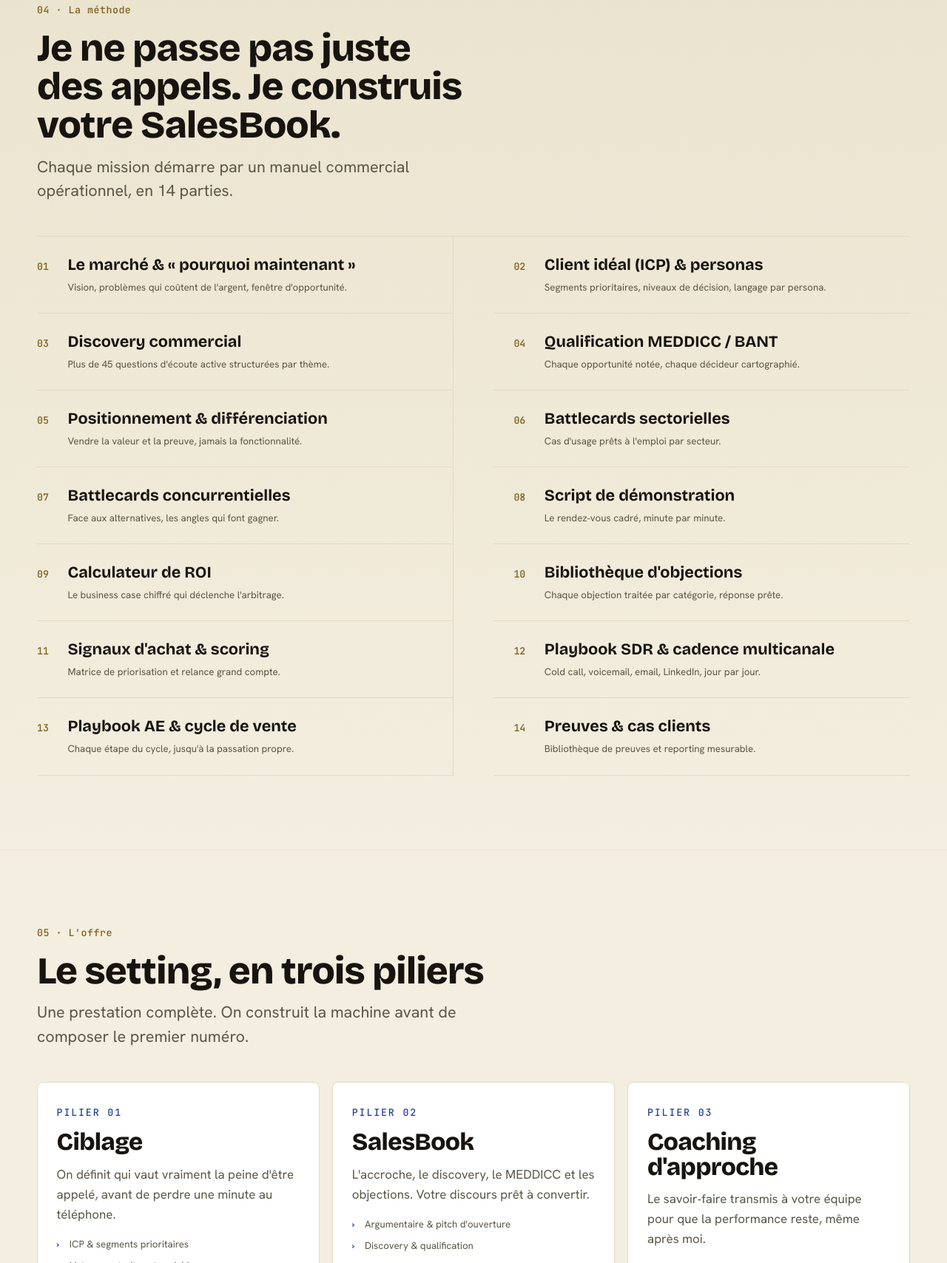
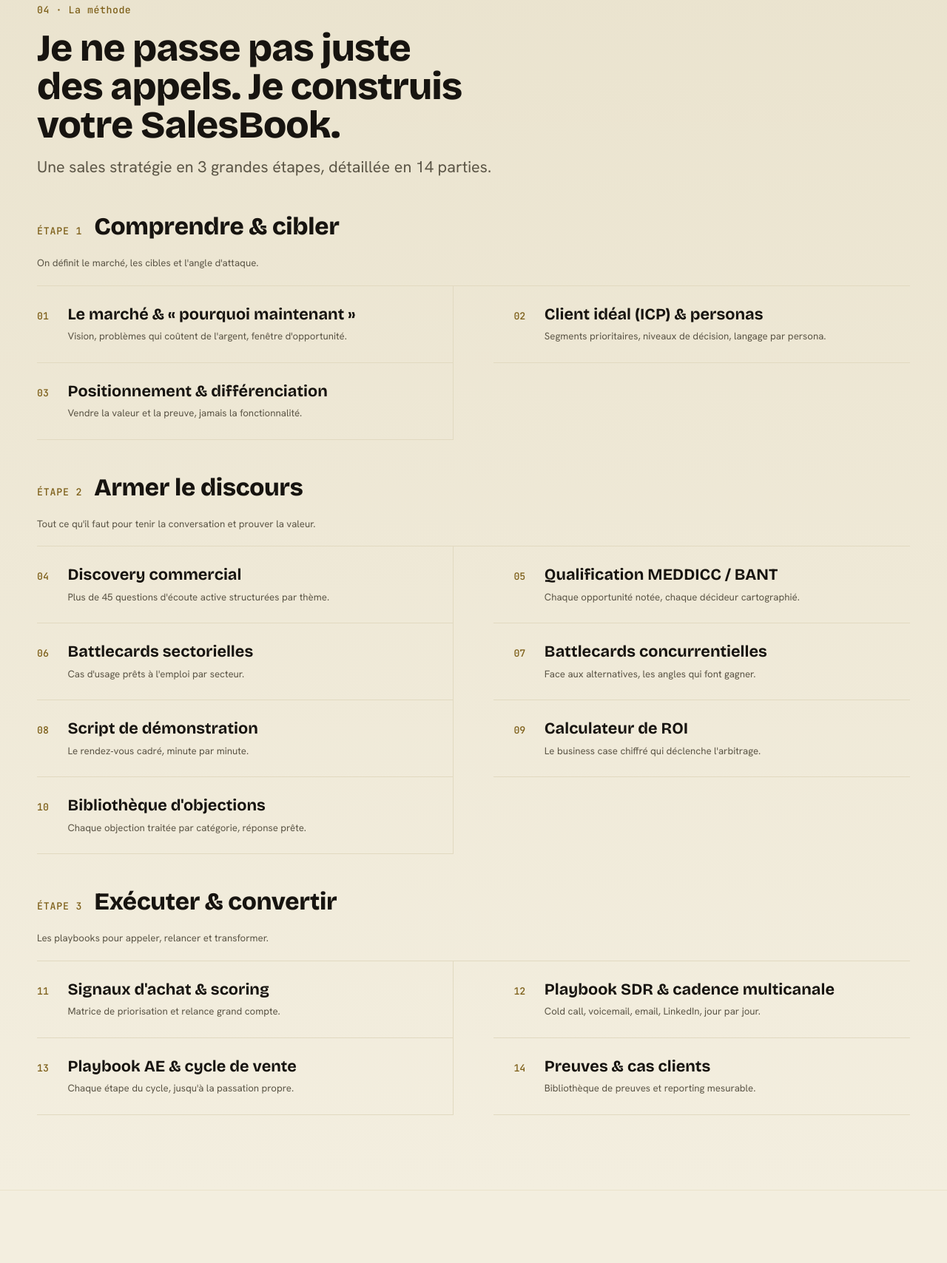
Before and after one commit to fpzconsulting2026-cyber/siteweb, a plain HTML site: page index.html in a window 1280 px wide. Shown: the part 7060-8768 px from the top of the page at 74% size. Drawn offline with Linux system fonts and the light colour scheme.

Commit message:
Group the 14 SalesBook parts into a 3-step sales strategy
Étape 1 Comprendre & cibler (01-03), Étape 2 Armer le discours (04-10),
Étape 3 Exécuter & convertir (11-14). Items renumbered so each step reads
in sequence; new phase headers with a one-line description.

Co-Authored-By: Claude Fable 5 <noreply@anthropic.com>

```diff
--- a/index.html
+++ b/index.html
@@ -167,6 +167,12 @@ a { color: inherit; text-decoration: none; }
 .method-intro { font-family: var(--display); font-weight: 800; font-size: var(--s-2); line-height: 1.16; letter-spacing: -0.025em; max-width: 24ch; }
 .method-intro .hl { color: var(--blue-soft); }
 .index { display: grid; grid-template-columns: 1fr; margin-top: 2.4rem; border-top: 1px solid var(--line); }
+.phase { margin-top: 3rem; display: flex; align-items: baseline; gap: 1rem; flex-wrap: wrap; }
+.phase:first-of-type { margin-top: 2.4rem; }
+.phase__n { font-family: var(--mono); font-size: var(--s--1); color: var(--brass); text-transform: uppercase; letter-spacing: 0.06em; }
+.phase__t { margin: 0; font-family: var(--display); font-weight: 800; font-size: var(--s-2); letter-spacing: -0.01em; }
+.phase__d { width: 100%; margin: 0.35rem 0 0; font-size: var(--s--1); color: var(--muted); }
+.phase + .index { margin-top: 1.2rem; }
 @media (min-width: 780px) { .index { grid-template-columns: 1fr 1fr; column-gap: 3.4rem; } }
 .index__item { display: grid; grid-template-columns: auto 1fr; align-items: baseline; gap: 1.1rem; padding-block: 1.5rem; border-bottom: 1px solid var(--line); transition: color .2s; }
 .index__item:hover { color: var(--blue-soft); }
@@ -678,19 +684,41 @@ img.testi__avatar { object-fit: cover; }
       <div class="sec-head reveal">
         <p class="num">04 · La méthode</p>
         <h2>Je ne passe pas juste des appels. Je construis votre SalesBook.</h2>
-        <p class="lead">Chaque mission démarre par un manuel commercial opérationnel, en 14 parties.</p>
+        <p class="lead">Une sales stratégie en 3 grandes étapes, détaillée en 14 parties.</p>
+      </div>
+
+      <div class="phase reveal">
+        <span class="phase__n">Étape 1</span>
+        <h3 class="phase__t">Comprendre &amp; cibler</h3>
+        <p class="phase__d">On définit le marché, les cibles et l'angle d'attaque.</p>
       </div>
       <div class="index" role="list">
         <div class="index__item reveal" role="listitem"><span class="index__n">01</span><div><span class="index__t">Le marché &amp; « pourquoi maintenant »</span><span class="index__d">Vision, problèmes qui coûtent de l'argent, fenêtre d'opportunité.</span></div></div>
         <div class="index__item reveal" role="listitem"><span class="index__n">02</span><div><span class="index__t">Client idéal (ICP) &amp; personas</span><span class="index__d">Segments prioritaires, niveaux de décision, langage par persona.</span></div></div>
-        <div class="index__item reveal" role="listitem"><span class="index__n">03</span><div><span class="index__t">Discovery commercial</span><span class="index__d">Plus de 45 questions d'écoute active structurées par thème.</span></div></div>
-        <div class="index__item reveal" role="listitem"><span class="index__n">04</span><div><span class="index__t">Qualification MEDDICC / BANT</span><span class="index__d">Chaque opportunité notée, chaque décideur cartographié.</span></div></div>
-        <div class="index__item reveal" role="listitem"><span class="index__n">05</span><div><span class="index__t">Positionnement &amp; différenciation</span><span class="index__d">Vendre la valeur et la preuve, jamais la fonctionnalité.</span></div></div>
+        <div class="index__item reveal" role="listitem"><span class="index__n">03</span><div><span class="index__t">Positionnement &amp; différenciation</span><span class="index__d">Vendre la valeur et la preuve, jamais la fonctionnalité.</span></div></div>
+      </div>
+
+      <div class="phase reveal">
+        <span class="phase__n">Étape 2</span>
+        <h3 class="phase__t">Armer le discours</h3>
+        <p class="phase__d">Tout ce qu'il faut pour tenir la conversation et prouver la valeur.</p>
+      </div>
+      <div class="index" role="list">
+        <div class="index__item reveal" role="listitem"><span class="index__n">04</span><div><span class="index__t">Discovery commercial</span><span class="index__d">Plus de 45 questions d'écoute active structurées par thème.</span></div></div>
+        <div class="index__item reveal" role="listitem"><span class="index__n">05</span><div><span class="index__t">Qualification MEDDICC / BANT</span><span class="index__d">Chaque opportunité notée, chaque décideur cartographié.</span></div></div>
         <div class="index__item reveal" role="listitem"><span class="index__n">06</span><div><span class="index__t">Battlecards sectorielles</span><span class="index__d">Cas d'usage prêts à l'emploi par secteur.</span></div></div>
         <div class="index__item reveal" role="listitem"><span class="index__n">07</span><div><span class="index__t">Battlecards concurrentielles</span><span class="index__d">Face aux alternatives, les angles qui font gagner.</span></div></div>
         <div class="index__item reveal" role="listitem"><span class="index__n">08</span><div><span class="index__t">Script de démonstration</span><span class="index__d">Le rendez&#8209;vous cadré, minute par minute.</span></div></div>
         <div class="index__item reveal" role="listitem"><span class="index__n">09</span><div><span class="index__t">Calculateur de ROI</span><span class="index__d">Le business case chiffré qui déclenche l'arbitrage.</span></div></div>
         <div class="index__item reveal" role="listitem"><span class="index__n">10</span><div><span class="index__t">Bibliothèque d'objections</span><span class="index__d">Chaque objection traitée par catégorie, réponse prête.</span></div></div>
+      </div>
+
+      <div class="phase reveal">
+        <span class="phase__n">Étape 3</span>
+        <h3 class="phase__t">Exécuter &amp; convertir</h3>
+        <p class="phase__d">Les playbooks pour appeler, relancer et transformer.</p>
+      </div>
+      <div class="index" role="list">
         <div class="index__item reveal" role="listitem"><span class="index__n">11</span><div><span class="index__t">Signaux d'achat &amp; scoring</span><span class="index__d">Matrice de priorisation et relance grand compte.</span></div></div>
         <div class="index__item reveal" role="listitem"><span class="index__n">12</span><div><span class="index__t">Playbook SDR &amp; cadence multicanale</span><span class="index__d">Cold call, voicemail, email, LinkedIn, jour par jour.</span></div></div>
         <div class="index__item reveal" role="listitem"><span class="index__n">13</span><div><span class="index__t">Playbook AE &amp; cycle de vente</span><span class="index__d">Chaque étape du cycle, jusqu'à la passation propre.</span></div></div>
```
